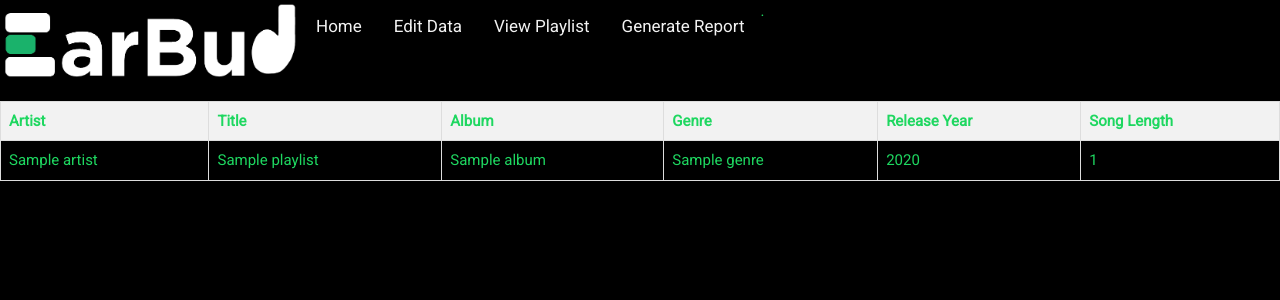
After one commit to ravenbaldwin7/Earbud-Playlist-Analysis, a Django app: page /showplaylist/ in a window 1280 px wide. The commit adds this page. Shown: the top 300 px of the page. Run offline with Django 4.2, Linux system fonts and the light colour scheme; tables that the repository leaves empty hold one stand-in row (values such as "Sample post"); a database or web service that is not in the repository returns one stand-in record (values such as "Sample title").

Commit message:
Add files via upload
Final draft

```diff
--- a/EarBud/earbud/earbud/urls.py
+++ b/EarBud/earbud/earbud/urls.py
@@ -17,6 +17,7 @@ Including another URLconf
 from django.contrib import admin
 from django.urls import path, include
 
+
 urlpatterns = [
     path('admin/', admin.site.urls),
     path("", include("earbudapp.urls"))
--- a/EarBud/earbud/earbudapp/templates/base.html
+++ b/EarBud/earbud/earbudapp/templates/base.html
@@ -14,25 +14,23 @@
 </head>
 <style>
     body {font-family: "Roboto", sans-serif; color : #1ED760; background-color: black}
-
+    .topnav {overflow: hidden; background-color: black;}
+    .topnav a {float: left; color: #f2f2f2; text-align: center; padding: 14px 16px;
+        text-decoration: none; font-size: 17px;
+    }
     </style>
 <body>
+<div class="topnav">
+    {% load static %}
+    <img src="{% static 'earbud.png' %}" width = 300 style="float: left;">
+  <a class="active" href="{% url 'home' %}">Home</a>
+  <a href="{% url 'adddata' %}">Edit Data</a>.
+  <a href="{% url 'showplaylist' %}">View Playlist</a>
+  <a href="{% url 'generatereport' %}">Generate Report</a>
+</div>
+
 {% block content %}
-    {% load static %}
-    <img src="{% static 'earbud.png' %}" width = 300>
-    <h2>Add Song</h2>
-    <form method="post">
-        {% csrf_token %}
-        {{ form_add_data.as_p }}
-        <button type="submit"  name = "add_song">Add Song</button>
-    </form>
-    <hr>
-    <h3>Delete Song</h3>
-    <form method="post">
-        {% csrf_token %}
-        {{ form_remove_data.as_p }}
-        <button type="submit" name = "delete_song">Delete Song</button>
-    </form>
+
 {% endblock content %}
     </div>
 </body>
--- /dev/null
+++ b/EarBud/earbud/earbudapp/templates/showplaylist.html
@@ -0,0 +1,41 @@
+{% extends "base.html" %}
+{%     block content     %}
+<style>
+        table {
+            width: 100%;
+            border-collapse: collapse;
+            margin-top: 20px;
+        }
+        th, td {
+            border: 1px solid #ddd;
+            padding: 8px;
+            text-align: left;
+        }
+        th {
+            background-color: #f2f2f2;
+        }
+    </style>
+</head>
+<body>
+    <table>
+        <tr>
+            <th>Artist</th>
+            <th>Title</th>
+            <th>Album</th>
+            <th>Genre</th>
+            <th>Release Year</th>
+            <th>Song Length</th>
+        </tr>
+
+        {% for item in playlist_attributes %}
+            <tr>
+                <td>{{ item.artist }}</td>
+                <td>{{ item.title }}</td>
+                <td>{{ item.album }}</td>
+                <td>{{ item.genre }}</td>
+                <td>{{ item.releaseYear }}</td>
+                <td>{{ item.songLength }}</td>
+            </tr>
+        {% endfor %}
+    </table>
+{% endblock %}
--- a/EarBud/earbud/earbudapp/urls.py
+++ b/EarBud/earbud/earbudapp/urls.py
@@ -1,4 +1,8 @@
 from django.urls import path
 from . import views
 
-urlpatterns = [path("", views.home, name = "home")]
+urlpatterns = [
+    path("", views.home, name = "home"),
+    path("adddata/", views.editData, name = "adddata"),
+    path("showplaylist/", views.viewPlaylist, name="showplaylist"),
+    path("generatereport/", views.generateReport, name="generatereport")]
--- a/EarBud/earbud/earbudapp/views.py
+++ b/EarBud/earbud/earbudapp/views.py
@@ -1,63 +1,310 @@
+import pymongo
+from django.shortcuts import render, HttpResponse
+from pip._internal.network.auth import Credentials
 
-from django.shortcuts import render, HttpResponse
-from pymongo import MongoClient
+
+from pymongo import MongoClient, WriteConcern, ReadPreference
+from pymongo.errors import OperationFailure
+from pymongo.read_concern import ReadConcern
 from pymongo.server_api import ServerApi
 
 
 from .forms import AddData
 from .forms import RemoveData
+from .forms import EditData
 from django import forms
 
 def home(request):
+    context = {}
+    return render(request, "welcome.html", context)
+
+def editData(request):
     add_data = AddData(request.POST or None)
     remove_data = RemoveData(request.POST or None)
-    if request.method == "POST":
-        if 'add_song' in request.POST:
-            form = AddData(request.POST)
-            if form.is_valid():
-                artist = form.cleaned_data.get("artist")
-                title = form.cleaned_data.get("song_title")
-                album = form.cleaned_data.get("album")
-                genre = form.cleaned_data.get("genre")
-                release = form.cleaned_data.get("release_year")
-                time = form.cleaned_data.get("song_length")
-                uri = "mongodb+srv://rabreader:BooImAGhost@earbud.k1i71eh.mongodb.net/?retryWrites=true&w=majority"
-                # Create a new client and connect to the server
-                client = MongoClient(uri, server_api=ServerApi('1'))
-                db = client['test']
-                song = {
-                    "artist" : artist,
-                    "title" : title,
-                    "album" : album,
-                    "genre" : genre,
-                    "releaseYear": release,
-                    "songLength": time
+    edit_data = EditData(request.POST or None)
+
+    uri = "mongodb+srv://rabreader:BooImAGhost@earbud.k1i71eh.mongodb.net/test?retryWrites=true&w=majority"
+    client = MongoClient(uri)
+
+    def add_song(session, form_data):
+        song = {
+            "artist": form_data["artist"],
+            "title": form_data["song_title"],
+            "album": form_data["album"],
+            "genre": form_data["genre"],
+            "releaseYear": form_data["release_year"],
+            "songLength": form_data["song_length"]
+        }
+        session.client['test'].Playlist.insert_one(song, session=session)
+
+    def delete_song(session, form_data):
+        song = {
+            "artist": form_data["artist"],
+            "title": form_data["song_title"],
+            "album": form_data["album"],
+            "genre": form_data["genre"],
+            "releaseYear": form_data["release_year"],
+            "songLength": form_data["song_length"]
+        }
+        session.client['test'].Playlist.delete_one(song, session=session)
+
+    def edit_song(session, form_data):
+        songedit = form_data["song_to_edit"]
+        artistE = form_data["artist"]
+        titleE = form_data["song_title"]
+        albumE = form_data["album"]
+        genreE = form_data["genre"]
+        releaseE = form_data["release_year"]
+        timeE = form_data["song_length"]
+
+        collection = session.client['test']['Playlist']
+        existing_song = collection.find_one({"title": songedit}, session=session)
+        if existing_song:
+            update_data = {
+                "$set": {
+                    "artist": artistE,
+                    "title": titleE,
+                    "album": albumE,
+                    "genre": genreE,
+                    "releaseYear": releaseE,
+                    "songLength": timeE
                 }
-                db.Playlist.insert_one(song)
-        if 'delete_song' in request.POST:
-            form = RemoveData(request.POST)
-            if form.is_valid():
-                artist = form.cleaned_data.get("artist")
-                title = form.cleaned_data.get("song_title")
-                album = form.cleaned_data.get("album")
-                genre = form.cleaned_data.get("genre")
-                release = form.cleaned_data.get("release_year")
-                time = form.cleaned_data.get("song_length")
-                uri = "mongodb+srv://rabreader:BooImAGhost@earbud.k1i71eh.mongodb.net/?retryWrites=true&w=majority"
-                # Create a new client and connect to the server
-                client = MongoClient(uri, server_api=ServerApi('1'))
-                db = client['test']
-                song = {
-                    "artist" : artist,
-                    "title" : title,
-                    "album" : album,
-                    "genre" : genre,
-                    "releaseYear" : release,
-                    "songLength" : time
+            }
+            collection.update_one({"title": songedit}, update_data, session=session)
+        else:
+            raise OperationFailure(f"Song with title '{songedit}' not found.")
+
+    with client.start_session() as session:
+        try:
+            with session.start_transaction(
+                read_concern=ReadConcern("majority"),
+                write_concern=WriteConcern(w="majority"),
+                read_preference=ReadPreference.PRIMARY,
+            ):
+                if request.method == "POST":
+                    if 'add_song' in request.POST:
+                        form = AddData(request.POST)
+                        if form.is_valid():
+                            add_song(session, form.cleaned_data)
+                    if 'delete_song' in request.POST:
+                        form = RemoveData(request.POST)
+                        if form.is_valid():
+                            delete_song(session, form.cleaned_data)
+                    if 'edit_song' in request.POST:
+                        form = EditData(request.POST)
+                        if form.is_valid():
+                            edit_song(session, form.cleaned_data)
+        except OperationFailure as e:
+            context = {'error_message': str(e)}
+            return render(request, "errorpage.html", context)
+
+    context = {'form_add_data': add_data, 'form_remove_data': remove_data, 'form_edit_data': edit_data}
+    return render(request, "adddata.html", context)
+
+def viewPlaylist(request):
+    context = {}
+    uri = "mongodb+srv://rabreader:BooImAGhost@earbud.k1i71eh.mongodb.net/?retryWrites=true&w=majority"
+    client = MongoClient(uri, server_api=ServerApi('1'))
+    db = client['test']
+    collection = db['Playlist']
+    playlist_data = collection.find({})
+    playlist_attributes = []
+    for i in playlist_data:
+        artist = i.get("artist", "")
+        title = i.get("title", "")
+        album = i.get("album", "")
+        genre = i.get("genre", "")
+        release = i.get("releaseYear", "")
+        time = i.get("songLength", "")
+
+        playlist_attributes.append({
+            "artist": artist,
+            "title": title,
+            "album": album,
+            "genre": genre,
+            "releaseYear": release,
+            "songLength": time
+        })
+        context = {'playlist_attributes': playlist_attributes}
+    return render(request, "showplaylist.html", context)
+
+def generateReport(request):
+    context = {}
+    uri = "mongodb+srv://rabreader:BooImAGhost@earbud.k1i71eh.mongodb.net/?retryWrites=true&w=majority"
+    client = MongoClient(uri, server_api=ServerApi('1'))
+    db = client['test']
+    collection = db['Playlist']
+
+    #get top artists
+    getTopArtistsPipeline = [
+        {"$group": {"_id": "$artist", "count": {"$sum": 1}}},
+        {"$sort": {"count": -1}},
+        {"$project": {"artist": 1}},
+        {"$limit": 4}
+    ]
+    topArtists = list(collection.aggregate(getTopArtistsPipeline))
+    rankedArtists = [f"{i + 1}. {entry['_id']}" for i, entry in enumerate(topArtists)]
+    context['ranked_artists'] = "\n".join(rankedArtists)
+
+    #get top genres
+    genrePipeline = [
+        {"$group": {"_id": "$genre", "count": {"$sum": 1}}},
+        {"$sort": {"count": -1}},
+        {"$project": {"genre": 1}},
+        {"$limit": 4}
+    ]
+    topGenres = list(collection.aggregate(genrePipeline))
+    rankedGenres = [f"{i + 1}. {entry['_id']}" for i, entry in enumerate(topGenres)]
+    context['ranked_genres'] = "\n".join(rankedGenres)
+
+    #top 3 eras
+    eras = [
+        {"name": "2020s", "start": 2020, "end": 2029},
+        {"name": "2010s", "start": 2010, "end": 2019},
+        {"name": "2000s", "start": 2000, "end": 2009},
+        {"name": "1990s", "start": 1990, "end": 1999},
+        {"name": "1980s", "start": 1980, "end": 1989},
+        {"name": "1970s", "start": 1970, "end": 1979},
+        {"name": "1960s", "start": 1960, "end": 1969},
+        {"name": "1950s", "start": 1950, "end": 1959}
+    ]
+    top3ErasPipeline = [
+        {
+            "$group": {
+                "_id": {
+                    "$switch": {
+                        "branches": [
+                            {
+                                "case": {
+                                    "$and": [
+                                        {"$gte": ["$releaseYear", era["start"]]},
+                                        {"$lte": ["$releaseYear", era["end"]]}
+                                    ]
+                                },
+                                "then": era["name"]
+                            } for era in eras
+                        ],
+                        "default": "Other"
+                    }
+                },
+                "count": {"$sum": 1}
+            }
+        },
+        {"$sort": {"count": -1}},
+        {"$project": {"name": "$_id"}},
+        {"$limit": 3}
+    ]
+
+    top3Eras = list(collection.aggregate(top3ErasPipeline))
+    rankedEras = [f"{i + 1}. {entry['_id']}" for i, entry in enumerate(top3Eras)]
+    context['top_3_eras'] = "\n".join(rankedEras)
+
+    #average song length
+    averageSongLengthPipeline = [
+        {
+            "$group": {
+                "_id": None,
+                "totalSeconds": {
+                    "$sum": {
+                        "$add": [{"$multiply": [{"$toInt": {"$arrayElemAt": [{"$split": ["$songLength", ":"]}, 0]}},60]},
+                            {"$toInt": {"$arrayElemAt": [{"$split": ["$songLength", ":"]}, 1]}}
+                        ]
+                    }
+                },
+                "count": {"$sum": 1}
+            }
+        },
+        {
+            "$project": {
+                "_id": 0,
+                "averageSeconds": {"$divide": ["$totalSeconds", "$count"]}
+            }
+        },
+        {
+            "$project": {
+                "averageSongLength": {
+                    "$concat": [
+                        {
+                            "$toString": {
+                                "$cond": [
+                                    {"$gte": ["$averageSeconds", 600]},
+                                    {"$floor": {"$divide": ["$averageSeconds", 60]}},
+                                    {"$concat": [{"$toString": {"$floor": {"$divide": ["$averageSeconds", 60]}}}]}
+                                ]
+                            }
+                        }, ":",
+                        {
+                            "$cond": [
+                                {"$gte": [{"$mod": [{"$toInt": "$averageSeconds"}, 60]}, 10]},
+                                {"$toString": {"$mod": [{"$toInt": "$averageSeconds"}, 60]}},
+                                {"$concat": ["0", {"$toString": {"$mod": [{"$toInt": "$averageSeconds"}, 60]}}]
+                                }
+                            ]
+                        }
+                    ]
                 }
-                db.Playlist.delete_one(song)
-    context = {'form_add_data': add_data, 'form_remove_data': remove_data}
-    return render(request, "base.html", context)
+            }
+        }
+    ]
+    averageSongLength = list(collection.aggregate(averageSongLengthPipeline))
+    context['average_song_length'] = averageSongLength[0].get('averageSongLength', '')
+
+    #get recs
+    recommendations_pipeline = [
+            {"$sample": {"size": 3}},
+            {
+                "$group": {
+                    "_id": "$genre",
+                    "songs": {
+                        "$push": {
+                            "artist": "$artist",
+                            "title": "$title",
+                            "album": "$album",
+                            "genre": "$genre"
+                        }
+                    }
+                }
+            },
+            {
+                "$lookup": {
+                    "from": "Recs",
+                    "localField": "_id",
+                    "foreignField": "genre",
+                    "as": "recommendations"
+                }
+            },
+            {"$unwind": "$recommendations"},
+            {"$replaceRoot": {"newRoot": "$recommendations"}},
+            {
+                "$project": {
+                    "_id": 0,
+                    "artist": "$artist",
+                    "title": "$title",
+                    "album": "$album",
+                    "genre": "$genre"
+                }
+            },
+            {"$limit": 3}
+        ]
+    recommendations = list(collection.aggregate(recommendations_pipeline))
+    recommendationsFormatted = [
+        {
+            "artist": entry.get("artist"),
+            "title": entry.get("title"),
+            "album": entry.get("album"),
+            "genre": entry.get("genre")
+        }
+        for entry in recommendations
+    ]
+
+    context['recommendations'] = recommendationsFormatted
+
+
+
+    return render(request, "generatereport.html", context)
+
+
+
 
 
 
```
Also changed, not shown: EarBud/earbud/earbudapp/forms.py (+10 -0 lines), EarBud/earbud/earbudapp/templates/adddata.html (+24 -14 lines), EarBud/earbud/earbudapp/templates/errorpage.html (added, +10 -0 lines), EarBud/earbud/earbudapp/templates/generatereport.html (added, +52 -0 lines), EarBud/earbud/earbudapp/templates/welcome.html (added, +24 -0 lines), EarBud/earbud/earbud/settings.py (line endings or trailing spaces).
